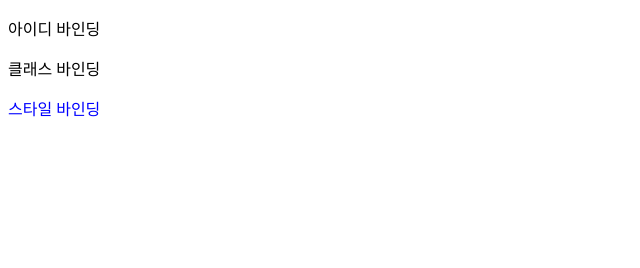
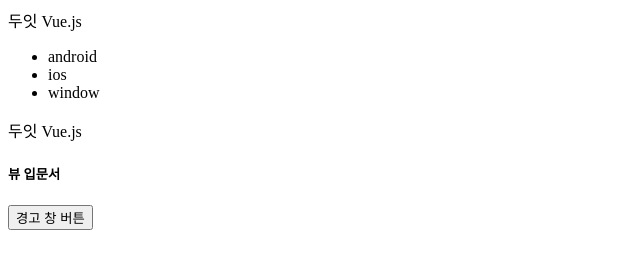
Before and after one commit to elly1223/doitvuejs, a plain HTML site: page index.html in a window 1280 px wide. Shown: the whole page, without its empty margins (0-640 px from the left). Drawn offline with nearby package versions, Linux system fonts and the light colour scheme.

Commit message:
13th - Vue Directives

```diff
--- a/index.html
+++ b/index.html
@@ -1,21 +1,30 @@
 <!DOCTYPE html>
 <head>
-  <title>v-bind</title>
+  <title>Vue Template - Directives</title>
 </head>
 <body>
   <div id="app">
-    <p v-bind:id="idA">아이디 바인딩</p>
-    <p v-bind:class="classA">클래스 바인딩</p>
-    <p v-bind:style="styleA">스타일 바인딩</p>
+    <a v-if="flag">두잇 Vue.js</a>
+    <ul>
+      <li v-for="system in systems">{{ system }}</li>
+    </ul>
+    <p v-show="flag">두잇 Vue.js</p>
+    <h5 v-bind:id="uid">뷰 입문서</h5>
+    <button v-on:click="popupAlert()">경고 창 버튼</button>
   </div>
     <script src="https://cdn.jsdelivr.net/npm/vue/dist/vue.js"></script>
   <script>
     new Vue({
       el: '#app',
       data: {
-        idA: 10,
-        classA: 'container',
-        styleA: 'color: blue'
+        flag: true,
+        systems: ['android', 'ios', 'window'],
+        uid: 10
+      },
+      methods: {
+        popupAlert: function() {
+          return alert('경고 창 표시')
+        }
       }
     })
   </script>
```
